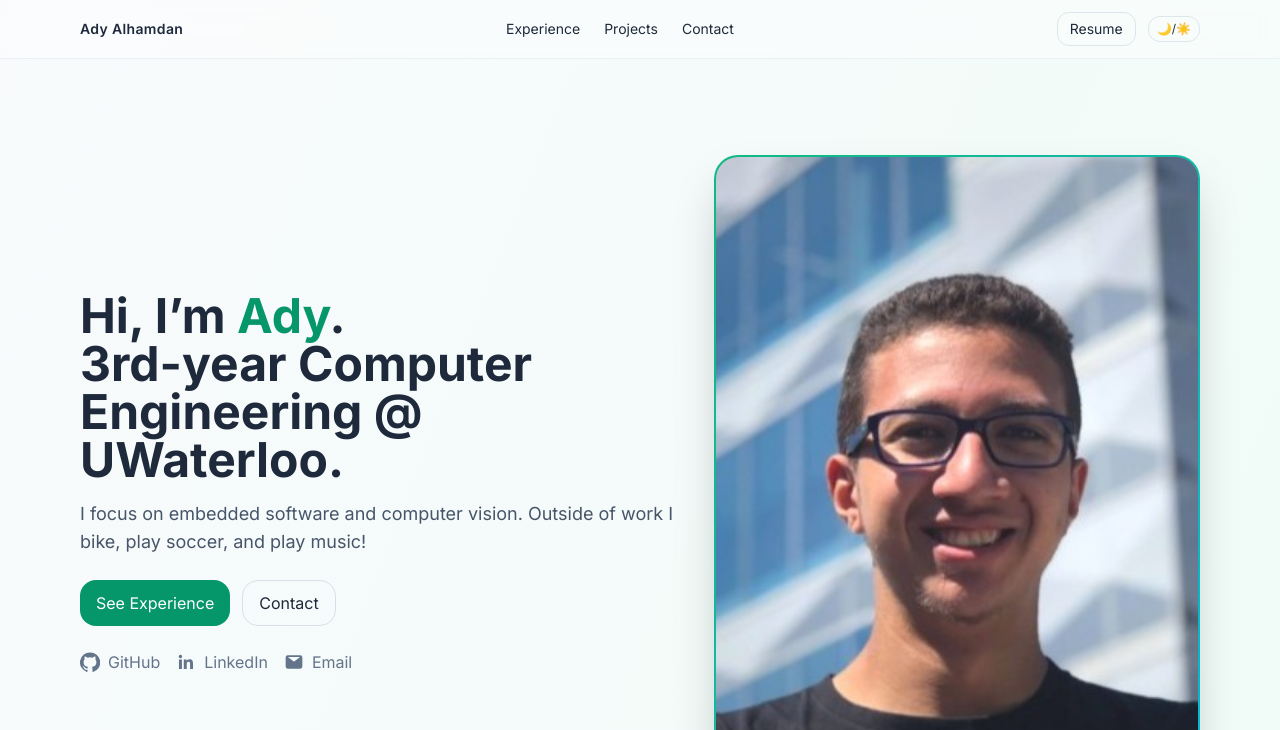
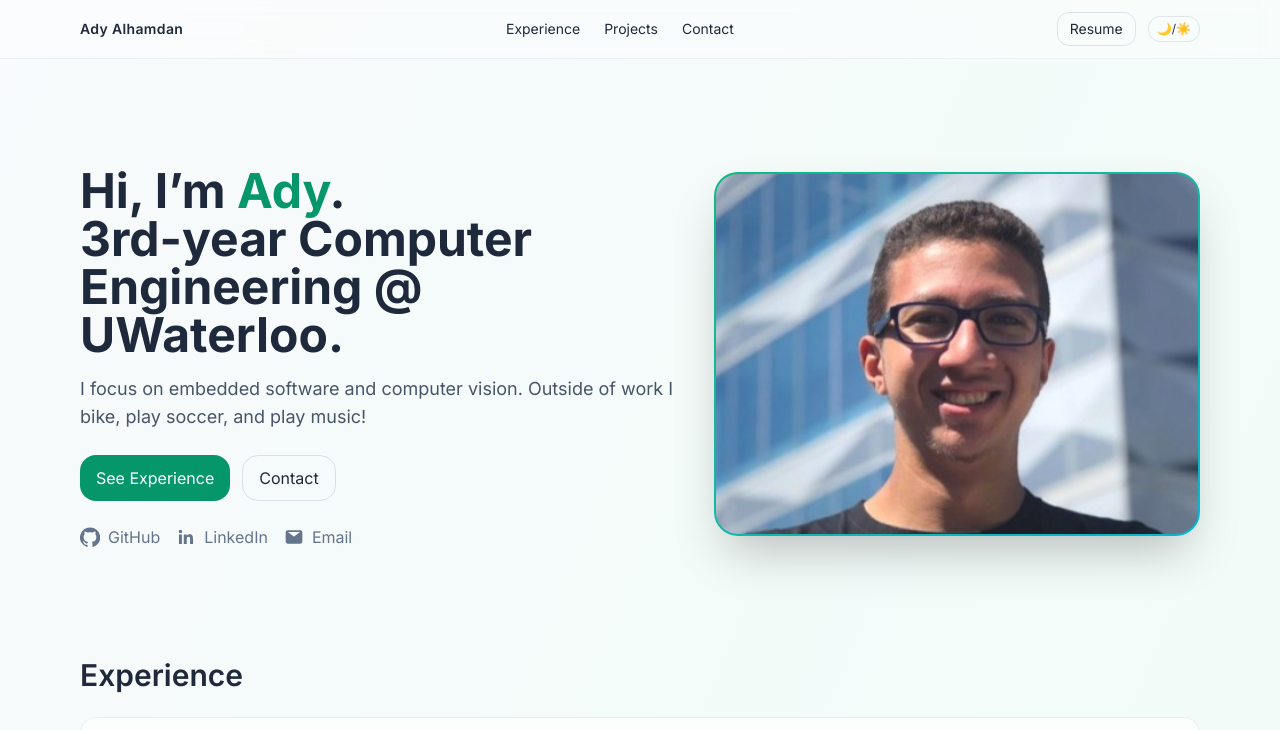
Before and after one commit to Ady-A/portfolio, a plain HTML site: page index.html in a window 1280 px wide. Shown: the top 730 px of the page. Drawn offline with nearby package versions, Linux system fonts and the light colour scheme.

Commit message:
Update index.html

```diff
--- a/index.html
+++ b/index.html
@@ -84,7 +84,7 @@
           </ul>
         </div>
         <div class="relative">
-          <div class="aspect-[3/4] rounded-3xl bg-gradient-to-br from-emerald-500 via-teal-500 to-cyan-500 p-[2px] shadow-2xl">
+          <div class="aspect-[4/3] rounded-3xl bg-gradient-to-br from-emerald-500 via-teal-500 to-cyan-500 p-[2px] shadow-2xl">
             <img src="images/headshot.jpg" alt="Ady Alhamdan"
                  class="block h-full w-full rounded-[calc(1.5rem-2px)] object-cover"
                  width="1200" height="900" loading="lazy">
```
